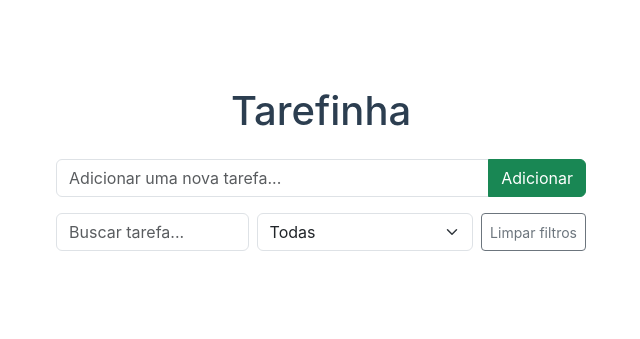
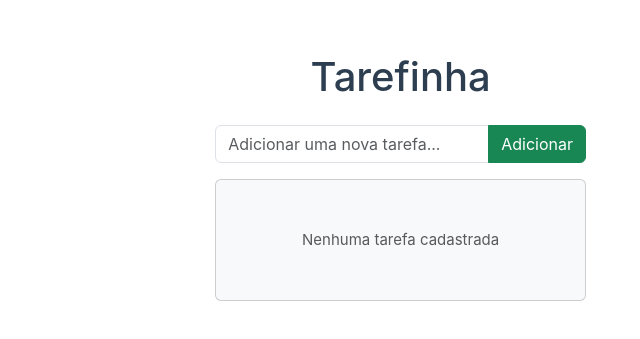
Before and after one commit to luizvelasco/tarefinha, a Vue app: page / in a window 1280 px wide. Shown: the part 235-574 px from the top of the page, without its empty margins (42-682 px from the left). Built offline with nearby package versions, Linux system fonts and the light colour scheme; the HTML template or start-up script is replaced by a standard one.

Commit message:
criando estado vazio

```diff
--- a/src/App.vue
+++ b/src/App.vue
@@ -117,6 +117,14 @@
     tasks.value.splice(index, 1);
   }
 };
+
+const emptyStateMessage = computed(() => {
+  let output = 'Nenhuma tarefa cadastrada';
+  if(filterSearch.search || filterStatus.value) {
+    return 'Nenhuma tarefa encontrada com os filtros aplicados';
+  }
+  return output
+});
 </script>
 
 <template>
@@ -162,7 +170,9 @@
     </div>
 
     <!-- Filters -->
-    <div class="d-flex gap-2 mb-3">
+    <div v-if="tasks.length"
+      class="d-flex gap-2 mb-3"
+    >
       <input type="text" placeholder="Buscar tarefa..."
         class="form-control"
         style="flex: 1;"
@@ -261,10 +271,15 @@
       </li>
     </ul>
     <!-- Empty state -->
-    <!-- <div class="card bg-light">
+    <div
+      v-if="!filteredTasks.length"
+      class="card bg-light"
+    >
       <div class="card-body text-center py-5">
-        <p class="text-muted mb-0">Nenhuma tarefa cadastrada</p>
+        <p class="text-muted mb-0">
+          {{ emptyStateMessage }}
+        </p>
       </div>
-    </div> -->
+    </div>
   </div>
 </template>
```
